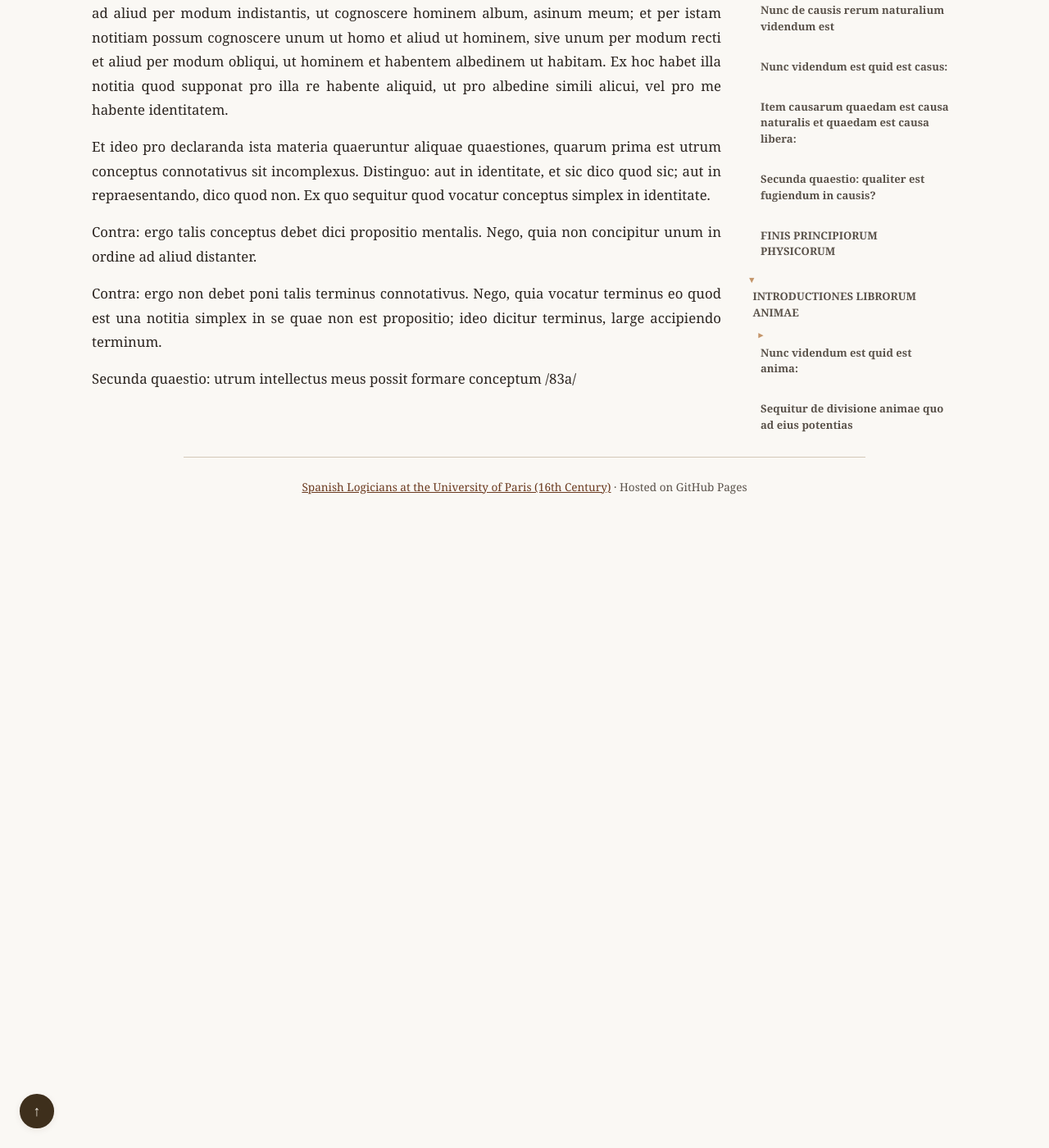
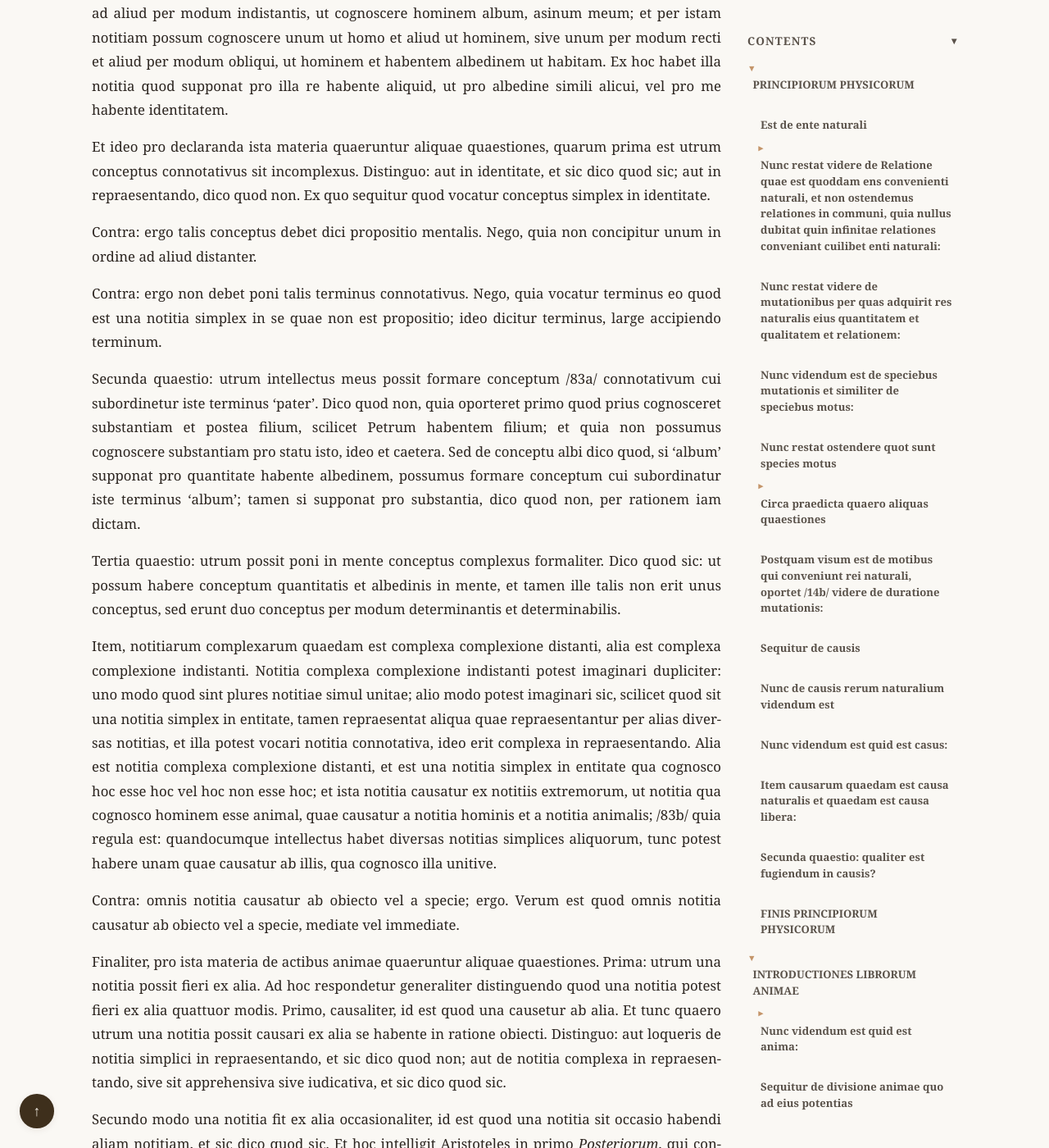
Before and after one commit to JoseBalado/Spanish-Logicians-at-the-University-of-Paris, a Jekyll site: the page built from philosophers/Jeronimo-Pardo/Principiorum-Phisicorum-et-Introductiones-Librorum-Animae.md, in a window 1280 px wide and 1400 px high, scrolled down 104043 px. Shown: the whole window at 82% size. Built offline with Jekyll 4.4.1, drawn with Linux system fonts in a browser that asks for light colours; before the commit the page ends 104673 px from its top, so only the background shows below that; some of the changed text lies outside the part shown.

Commit message:
Pardo. De anima, page 83.

```diff
--- a/philosophers/Jeronimo-Pardo/Principiorum-Phisicorum-et-Introductiones-Librorum-Animae.md
+++ b/philosophers/Jeronimo-Pardo/Principiorum-Phisicorum-et-Introductiones-Librorum-Animae.md
@@ -1888,7 +1888,19 @@ Contra: ergo talis conceptus debet dici propositio mentalis. Nego, quia non conc
 
 Contra: ergo non debet poni talis terminus connotativus. Nego, quia vocatur terminus eo quod est una notitia simplex in se quae non est propositio; ideo dicitur terminus, large accipiendo terminum.
 
-Secunda quaestio: utrum intellectus meus possit formare conceptum /83a/
+Secunda quaestio: utrum intellectus meus possit formare conceptum /83a/ connotativum cui subordinetur iste terminus 'pater'. Dico quod non, quia oporteret primo quod prius cognosceret substantiam et postea filium, scilicet Petrum habentem filium; et quia non possumus cognoscere substantiam pro statu isto, ideo et caetera. Sed de conceptu albi dico quod, si 'album' supponat pro quantitate habente albedinem, possumus formare conceptum cui subordinatur iste terminus 'album'; tamen si supponat pro substantia, dico quod non, per rationem iam dictam.
+
+Tertia quaestio: utrum possit poni in mente conceptus complexus formaliter. Dico quod sic: ut possum habere conceptum quantitatis et albedinis in mente, et tamen ille talis non erit unus conceptus, sed erunt duo conceptus per modum determinantis et determinabilis.
+
+Item, notitiarum complexarum quaedam est complexa complexione distanti, alia est complexa complexione indistanti. Notitia complexa complexione indistanti potest imaginari dupliciter: uno modo quod sint plures notitiae simul unitae; alio modo potest imaginari sic, scilicet quod sit una notitia simplex in entitate, tamen repraesentat aliqua quae repraesentantur per alias diversas notitias, et illa potest vocari notitia connotativa, ideo erit complexa in repraesentando. Alia est notitia complexa complexione distanti, et est una notitia simplex in entitate qua cognosco hoc esse hoc vel hoc non esse hoc; et ista notitia causatur ex notitiis extremorum, ut notitia qua cognosco hominem esse animal, quae causatur a notitia hominis et a notitia animalis; /83b/ quia regula est: quandocumque intellectus habet diversas notitias simplices aliquorum, tunc potest habere unam quae causatur ab illis, qua cognosco illa unitive.
+
+Contra: omnis notitia causatur ab obiecto vel a specie; ergo. Verum est quod omnis notitia causatur ab obiecto vel a specie, mediate vel immediate.
+
+Finaliter, pro ista materia de actibus animae quaeruntur aliquae quaestiones. Prima: utrum una notitia possit fieri ex alia. Ad hoc respondetur generaliter distinguendo quod una notitia potest fieri ex alia quattuor modis. Primo, causaliter, id est quod una causetur ab alia. Et tunc quaero utrum una notitia possit causari ex alia se habente in ratione obiecti. Distinguo: aut loqueris de notitia simplici in repraesentando, et sic dico quod non; aut de notitia complexa in repraesentando, sive sit apprehensiva sive iudicativa, et sic dico quod sic.
+
+Secundo modo una notitia fit ex alia occasionaliter, id est quod una notitia sit occasio habendi aliam notitiam, et sic dico quod sic. Et hoc intelligit Aristoteles in primo *Posteriorum*, qui concedit quod notitia intellectiva fit ex notitia sensitiva, id est causatur occasionaliter; tamen non valet haec consequentia: "Est causa occasionis; ergo est causa", quia est fallacia secundum quid ad simpliciter.
+
+Tertio modo una notitia fit ex alia abstractive. Exemplum: ut ex conceptu albi abstrahit intellectus duas notitias, scilicet unam /84a/
 
 <!--
 ## Apparatus Criticus Reference
@@ -2051,5 +2063,9 @@ Page 81b: per illam notitiam ] sic (ut si formem per illam notitiam conceptum al
 Page 82a: cognoscere albedinem ] sic (intellectus potest cognoscere albedinem; /82b/ ex illis duabus potest causari); a second object and inference such as 'et subiectum; ergo' appear to have dropped out at the page break before 'ex illis duabus'
 Page 82b: indistantis ] emend. distantis (in ordine ad aliud per modum indistantis, ut cognoscere hominem album); cf. 82b above: "una qua cognosco unum in ordine ad aliud per modum distantis, puta qua concipiam hoc esse hoc vel hoc non esse hoc" and 82b below: "Nego, quia non concipitur unum in ordine ad aliud distanter"
 Page 82b: simplex ] del. simplex snple (quod vocatur conceptus simplex in identitate); 'snple' ('simple') repeated across the line break
+Page 83a: indistanti ] emend. distanti (Notitia complexa complexione indistanti potest imaginari dupliciter); cf. 82b: "Alia est qua concipitur unum in ordine ad aliud per modum indistantis, ut cognoscere hominem album"
+Page 83a: distanti ] emend. indistanti (Alia est notitia complexa complexione distanti, et est una notitia simplex in entitate qua cognosco hoc esse hoc vel hoc non esse hoc); cf. 82b: "una qua cognosco unum in ordine ad aliud per modum distantis, puta qua concipiam hoc esse hoc vel hoc non esse hoc"
+Page 83b: habente ] leg. habenti (ex alia se habente in ratione obiecti)
+Page 83b: notitia intellectiva ] del. notitia sensitiva intellectiva (quod notitia intellectiva fit ex notitia sensitiva); first 'sensitiva' struck in the manuscript
 
 -->
```
